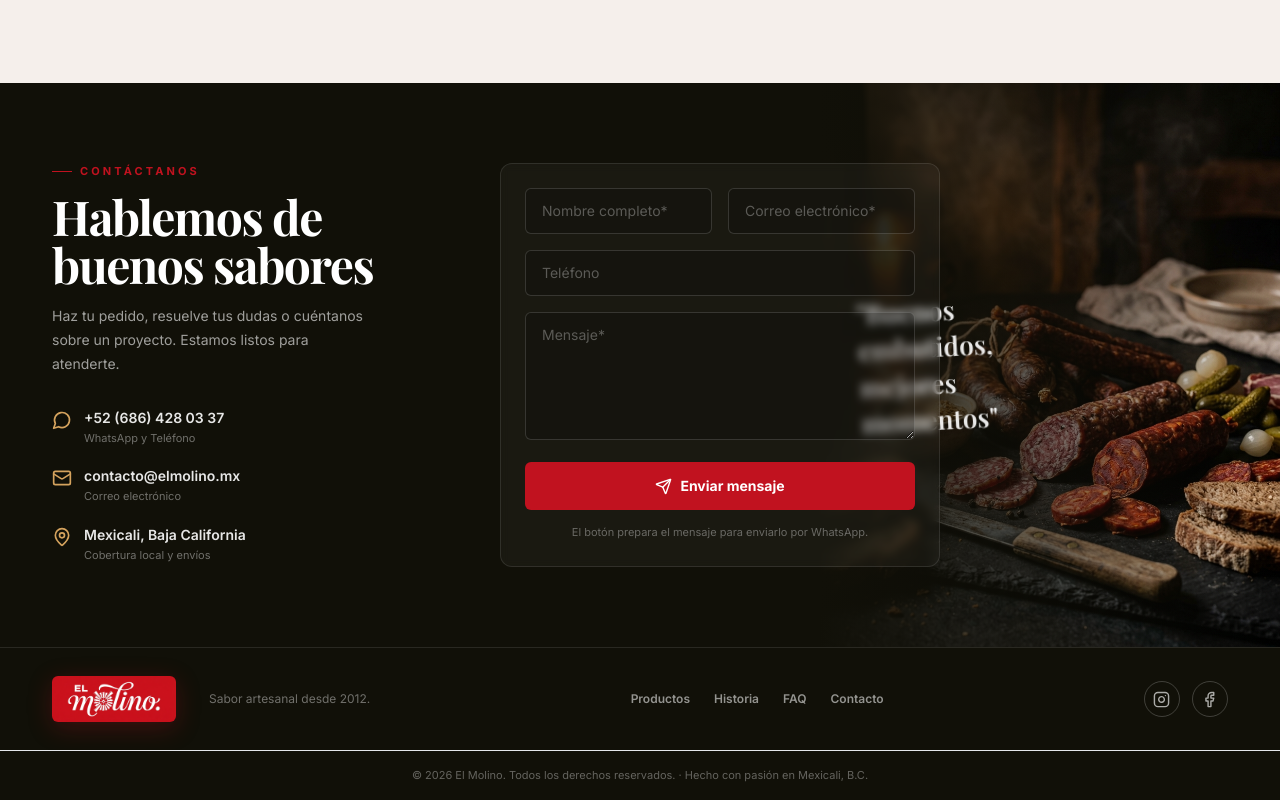
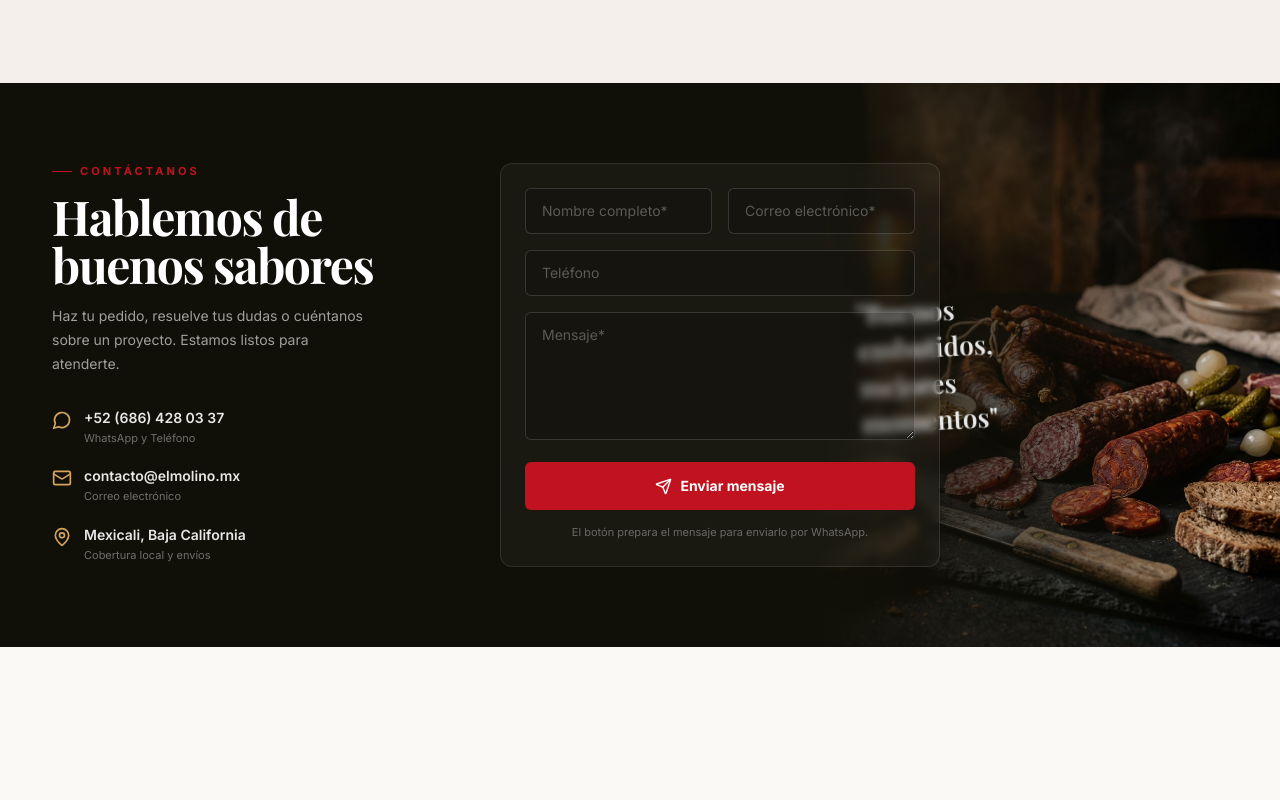
Before and after one commit to gerardocastrovargas-web/el-molino, a React (Vite) app: page / in a window 1280 px wide. Shown: the part 3227-4027 px from the top of the page. After the commit the page ends 3874 px from the top, so only its background shows below. Built offline with nearby package versions, Linux system fonts and the light colour scheme; a web font is replaced by a local one.

Commit message:
fix: remove footer bar

```diff
--- a/src/components/ContactFooter.jsx
+++ b/src/components/ContactFooter.jsx
@@ -1,4 +1,4 @@
-import { Facebook, Instagram, Mail, MapPin, MessageCircle, Phone, Send } from 'lucide-react'
+import { Mail, MapPin, MessageCircle, Phone, Send } from 'lucide-react'
 
 export default function ContactFooter() {
   const handleSubmit = (event) => {
@@ -128,42 +128,6 @@ export default function ContactFooter() {
         </div>
       </div>
 
-      {/* ── Footer bar ──────────────────────────────────────────────── */}
-      <div className="border-t border-white/10">
-        <div className="mx-auto flex max-w-[1240px] flex-col gap-6 px-5 py-7 sm:flex-row sm:items-center sm:justify-between lg:px-8">
-
-          {/* Logo + tagline */}
-          <div className="flex items-center gap-4">
-            <a href="#inicio" aria-label="Ir al inicio">
-              <img
-                src="/assets/logo.png"
-                alt="El Molino"
-                className="h-[46px] w-[124px] rounded-md object-cover shadow-[0_6px_24px_rgba(193,18,31,.25)] transition-opacity hover:opacity-90"
-              />
-            </a>
-            <span className="hidden h-7 w-px bg-white/12 sm:block" />
-            <p className="text-xs text-white/40">Sabor artesanal desde 2012.</p>
-          </div>
-
-          {/* Nav links */}
-          <nav className="flex flex-wrap gap-x-6 gap-y-2 text-xs font-semibold text-white/55" aria-label="Footer navigation">
-            <a href="#productos" className="hover:text-white transition-colors">Productos</a>
-            <a href="#historia"  className="hover:text-white transition-colors">Historia</a>
-            <a href="#faq"       className="hover:text-white transition-colors">FAQ</a>
-            <a href="#contacto"  className="hover:text-white transition-colors">Contacto</a>
-          </nav>
-
-          {/* Social */}
-          <div className="flex items-center gap-3">
-            <a href="#" className="social-link" aria-label="Instagram"><Instagram size={17} /></a>
-            <a href="#" className="social-link" aria-label="Facebook"><Facebook size={17} /></a>
-          </div>
-        </div>
-
-        <div className="border-t border-white/8 py-4 text-center text-[11px] text-white/35">
-          © 2026 El Molino. Todos los derechos reservados. · Hecho con pasión en Mexicali, B.C.
-        </div>
-      </div>
     </footer>
   )
 }
```
